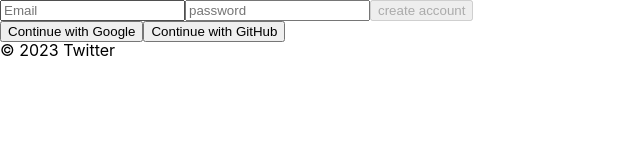
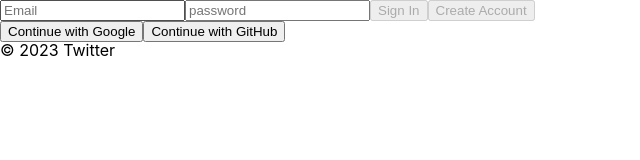
Before and after one commit to OU9999/react-twitter-clone, a React (Create React App) app: page /auth in a window 1280 px wide. Shown: the top 160 px of the page, without its empty margins (0-640 px from the left). Built offline with nearby package versions, Linux system fonts and the light colour scheme; no server answers.

Commit message:
Log In && Social Login && LogOut

```diff
--- a/src/Root.tsx
+++ b/src/Root.tsx
@@ -1,18 +1,32 @@
-import { useEffect } from "react";
+import { useEffect, useState } from "react";
 import { Outlet, useNavigate } from "react-router-dom";
-import { useRecoilValue } from "recoil";
-import { loginState } from "./atoms";
+import { authService } from "./firebase";
+import Navi from "./components/Navi";
 
 function Root() {
+  const [init, setInit] = useState(false);
   const navigate = useNavigate();
-  const isLogin = useRecoilValue(loginState);
+  const [isLogin, setIsLogin] = useState(false);
+
+  useEffect(() => {
+    authService.onAuthStateChanged((user) => {
+      if (user) {
+        setIsLogin(true);
+      } else {
+        setIsLogin(false);
+      }
+      setInit(true);
+    });
+  }, []);
+
   useEffect(() => {
     isLogin === true ? navigate("/home") : navigate("/auth");
-  }, []);
+  }, [isLogin]);
 
   return (
     <>
-      <Outlet />
+      {isLogin && <Navi />}
+      {init ? <Outlet /> : "init..."}
       <footer>&copy; {new Date().getFullYear()} Twitter</footer>
     </>
   );
--- a/src/Router.tsx
+++ b/src/Router.tsx
@@ -2,6 +2,7 @@ import { createBrowserRouter } from "react-router-dom";
 import Root from "./Root";
 import Auth from "./screens/Auth";
 import Home from "./screens/Home";
+import Profile from "./screens/Profile";
 
 const router = createBrowserRouter(
   [
@@ -17,6 +18,10 @@ const router = createBrowserRouter(
           path: "auth",
           element: <Auth />,
         },
+        {
+          path: "profile",
+          element: <Profile />,
+        },
       ],
     },
   ]
--- /dev/null
+++ b/src/components/Navi.tsx
@@ -0,0 +1,16 @@
+import { Link } from "react-router-dom";
+
+export default function Navi() {
+  return (
+    <nav>
+      <ul>
+        <li>
+          <Link to="/home">Home</Link>
+        </li>
+        <li>
+          <Link to="/profile">Profile</Link>
+        </li>
+      </ul>
+    </nav>
+  );
+}
--- a/src/index.tsx
+++ b/src/index.tsx
@@ -27,10 +27,8 @@ const GlobalStyle = createGlobalStyle`
 `;
 
 root.render(
-  <React.StrictMode>
-    <RecoilRoot>
-      <GlobalStyle />
-      <RouterProvider router={router} />
-    </RecoilRoot>
-  </React.StrictMode>
+  <RecoilRoot>
+    <GlobalStyle />
+    <RouterProvider router={router} />
+  </RecoilRoot>
 );
--- a/src/screens/Auth.tsx
+++ b/src/screens/Auth.tsx
@@ -1,7 +1,9 @@
 import {
   createUserWithEmailAndPassword,
-  getAuth,
+  GithubAuthProvider,
+  GoogleAuthProvider,
   signInWithEmailAndPassword,
+  signInWithPopup,
 } from "firebase/auth";
 import React, { useState } from "react";
 import { useForm } from "react-hook-form";
@@ -22,38 +24,107 @@ interface IAuthForm {
   email: string;
   password: string;
 }
+
+enum AuthErrorType {
+  "USER_EXIST" = "(auth/email-already-in-use).",
+  "USER_NOT_FOUND" = "(auth/user-not-found).",
+  "WRONG_PASSWORD" = "(auth/wrong-password).",
+  "TOO_MANY_REQUESTS" = "(auth/too-many-requests).",
+}
+
 export default function Auth() {
-  const [email, setEmail] = useState("");
-  const [password, setPassword] = useState("");
   const [newAccount, setNewAccount] = useState(true);
+  const [errorMessage, setErrorMessage] = useState<string | null>(null);
   const {
     register,
     getValues,
     handleSubmit,
-    formState: { errors, isValid },
+    formState: { isValid },
   } = useForm<IAuthForm>({
     mode: "onChange",
   });
+  const ERROR_REPLACE = "Firebase: Error ";
 
   const onSubmit = async () => {
-    const value = getValues();
-    setEmail(value.email);
-    setPassword(value.password);
-    let data;
-    try {
-      if (newAccount) {
-        data = await createUserWithEmailAndPassword(
+    const { email, password } = getValues();
+    if (newAccount) {
+      // create account
+      try {
+        const user = await createUserWithEmailAndPassword(
           authService,
           email,
           password
         );
-      } else {
-        data = await signInWithEmailAndPassword(authService, email, password);
+        setErrorMessage(null);
+        console.log("created", user);
+      } catch (error: any) {
+        const errorswitch = error.message.replace(ERROR_REPLACE, "");
+        switch (errorswitch) {
+          // 사용중인 계정
+          case AuthErrorType.USER_EXIST:
+            setErrorMessage("사용중인 계정입니다.");
+            console.log(errorMessage);
+            break;
+          // 너무 많은 요청
+          case AuthErrorType.TOO_MANY_REQUESTS:
+            setErrorMessage(
+              "너무 많은 요청이 들어왔습니다. 잠시만 기다렸다가 해주세요."
+            );
+            console.log(errorMessage);
+            break;
+
+          default:
+            console.log(errorswitch);
+        }
       }
-      console.log(data);
-    } catch (error) {
-      console.log(error);
+    } else {
+      // sign in
+      try {
+        const user = await signInWithEmailAndPassword(
+          authService,
+          email,
+          password
+        );
+        setErrorMessage(null);
+        console.log("login", user);
+      } catch (error: any) {
+        const errorswitch = error.message.replace(ERROR_REPLACE, "");
+        switch (errorswitch) {
+          // 없는 계정
+          case AuthErrorType.USER_NOT_FOUND:
+            setErrorMessage("계정을 생성하시거나 이메일을 확인하세요.");
+            console.log(errorMessage);
+            break;
+          // 비번 틀림
+          case AuthErrorType.WRONG_PASSWORD:
+            setErrorMessage("비밀번호가 틀립니다.");
+            console.log(errorMessage);
+            break;
+          // 너무 많은 요청
+          case AuthErrorType.TOO_MANY_REQUESTS:
+            setErrorMessage(
+              "너무 많은 요청이 들어왔습니다. 잠시만 기다렸다가 해주세요."
+            );
+            console.log(errorMessage);
+            break;
+
+          default:
+            console.log(errorswitch);
+        }
+      }
     }
+  };
+
+  const onSocialClick = async (event: React.MouseEvent<HTMLButtonElement>) => {
+    const name = event.currentTarget.name;
+    let provider;
+    if (name === "google") {
+      provider = new GoogleAuthProvider();
+    } else if (name === "github") {
+      provider = new GithubAuthProvider();
+    }
+    const data = await signInWithPopup(authService, provider as any);
+    console.log(data);
   };
 
   return (
@@ -64,7 +135,6 @@ export default function Auth() {
           type="email"
           placeholder="Email"
         />
-        {errors.email?.message && <div>{errors.email.message}</div>}
         <Input
           {...register("password", {
             required: "Password is required",
@@ -76,11 +146,32 @@ export default function Auth() {
           type="password"
           placeholder="password"
         />
-        <button disabled={isValid ? false : true}>create account</button>
+        <button
+          disabled={isValid ? false : true}
+          onClick={() => {
+            setNewAccount(false);
+          }}
+        >
+          Sign In
+        </button>
+        <button
+          disabled={isValid ? false : true}
+          onClick={() => {
+            setNewAccount(true);
+          }}
+        >
+          Create Account
+        </button>
+
+        {errorMessage && <span>{errorMessage}</span>}
       </Form>
       <Buttons>
-        <Button>Continue with Google</Button>
-        <Button>Continue with GitHub</Button>
+        <Button name="google" onClick={onSocialClick}>
+          Continue with Google
+        </Button>
+        <Button name="github" onClick={onSocialClick}>
+          Continue with GitHub
+        </Button>
       </Buttons>
     </Wrapper>
   );
--- a/src/screens/Home.tsx
+++ b/src/screens/Home.tsx
@@ -1,3 +1,7 @@
 export default function Home() {
-  return <h1>Home</h1>;
+  return (
+    <>
+      <h1>Home</h1>
+    </>
+  );
 }
--- a/src/screens/Profile.tsx
+++ b/src/screens/Profile.tsx
@@ -1,3 +1,13 @@
+import { authService } from "../firebase";
+
 export default function Profile() {
-  return <h1>Profile</h1>;
+  const onLogOutClick = () => {
+    authService.signOut();
+  };
+  return (
+    <>
+      <h1>Profile</h1>
+      <button onClick={onLogOutClick}>LogOut</button>
+    </>
+  );
 }
```
